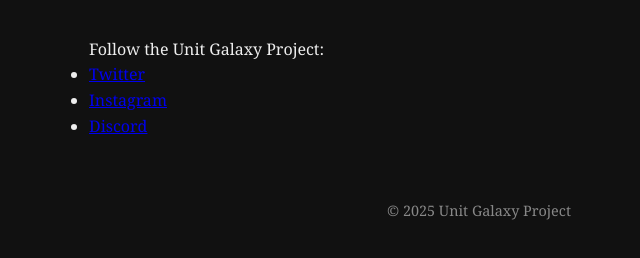
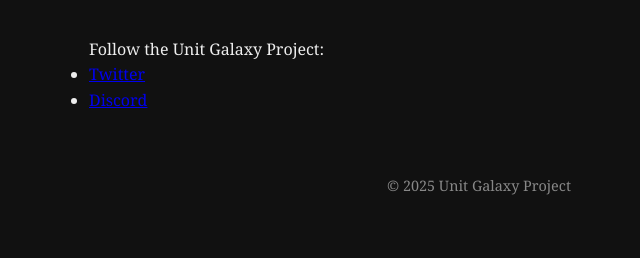
Before and after one commit to Fluff19/Unit, a website: page socials.html in a window 1280 px wide. Shown: the part 130-388 px from the top of the page, without its empty margins (161-801 px from the left). Drawn offline with Linux system fonts and the light colour scheme.

Commit message:
Update socials.html

```diff
--- a/socials.html
+++ b/socials.html
@@ -53,9 +53,8 @@
   <main>
     <p>Follow the Unit Galaxy Project:</p>
     <ul>
-      <li><a href="https://twitter.com/yourhandle" target="_blank">Twitter</a></li>
-      <li><a href="https://instagram.com/yourhandle" target="_blank">Instagram</a></li>
-      <li><a href="https://discord.gg/yourinvite" target="_blank">Discord</a></li>
+      <li><a href="https://twitter.com/Unitproject_KT" target="_blank">Twitter</a></li>
+      <li><a href="https://discord.gg/f7mPSAeDyP" target="_blank">Discord</a></li>
     </ul>
   </main>
 
```
